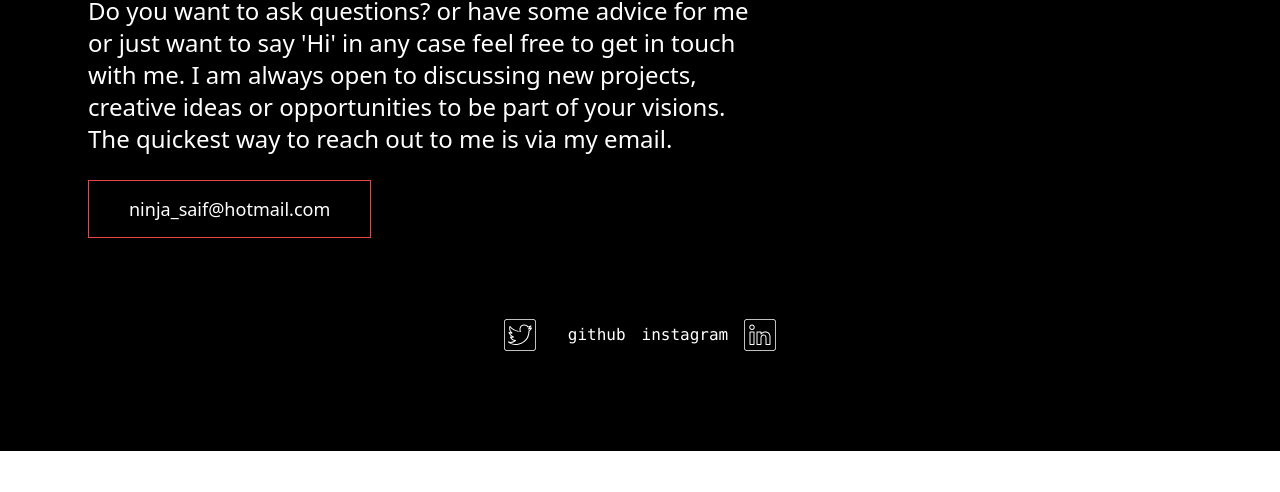
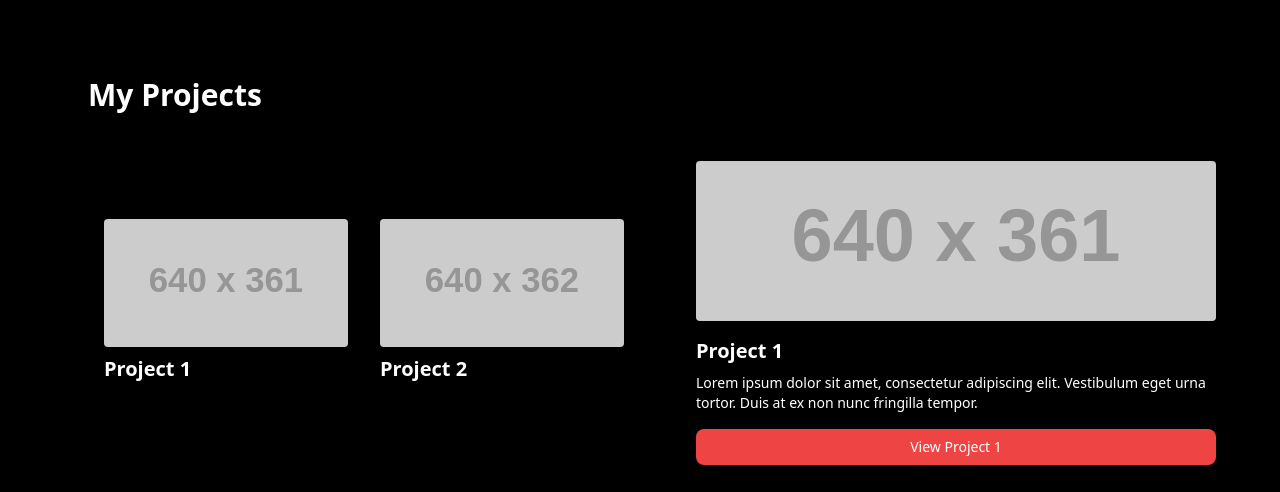
Before and after one commit to Saif8599/SaifMuhamad.com, a Next.js app: page / in a window 1280 px wide. Shown: the part 6101-6593 px from the top of the page. Before the commit the page ends 6552 px from the top, so only its background shows below. Built offline with nearby package versions, Linux system fonts and the light colour scheme.

Commit message:
Add ProjectsBlock and small changes

```diff
--- a/src/features/blocks/contact/ContactBlock.tsx
+++ b/src/features/blocks/contact/ContactBlock.tsx
@@ -17,15 +17,18 @@ const ContactBlock = (props: ContactBlockProps) => {
   const { title, description, buttonText } = data;
 
   return (
-    <div className={`${className}`} {...restProps}>
-      <section className=" px-4 md:p-12" id="contact">
+    <div className={`${className} `} {...restProps}>
+      <section className="px-4 md:p-12" id="contact">
         <div className="container md:ml-10 mx-auto">
           <h2 className="text-3xl font-bold mb-8">{title}</h2>
           <div className="max-w-2xl text-white-1">
-          <RichText className="text-lg md:text-2xl mb-10" html={description} />
+            <RichText
+              className="text-lg md:text-2xl mb-10"
+              html={description}
+            />
             {buttonText && (
               <a
-                href="mailto:ninja_saif@hotmail.com"
+                href="mailto:SaifzMuhamad@gmail.com"
                 className="px-10 py-4 text-lg font-medium text-inherit border border-red-500 hover:bg-red-500 hover:text-white transition-all duration-500"
               >
                 {buttonText}
--- a/src/features/blocks/hero-section/HeroSection.tsx
+++ b/src/features/blocks/hero-section/HeroSection.tsx
@@ -45,7 +45,7 @@ const HeroSection = (props: HeroSectionProps) => {
               )}
               <div className="md:w-1/2 ml-4 md:mt-4">
                 {title && (
-                  <h1 className="text-6xl inline md:block md:text-left md:text-8xl font-semibold my-10 md:mb-4">
+                  <h1 className="text-5xl inline md:block md:text-left md:text-8xl font-semibold my-10 md:mb-4">
                     <TypeAnimation
                       sequence={[
                         title, // Types the 'title' prop
@@ -67,7 +67,7 @@ const HeroSection = (props: HeroSectionProps) => {
                   <div className="mt-10 mb-10 text-center md:text-left">
                     <a
                       href="#contact"
-                      className="inline-block px-10 py-1 text-lg font-medium text-inherit border border-red-700 relative bg-red-500 hover:-scale-105 transition-all duration-500"
+                      className="inline-block px-10 py-1 text-lg font-medium text-inherit border border-red-700 relative bg-red-500 hover:scale-105 transition-all duration-500"
                     >
                       {buttonText}
                     </a>
--- a/src/features/blocks/navbar/NavbarBlock.tsx
+++ b/src/features/blocks/navbar/NavbarBlock.tsx
@@ -70,6 +70,12 @@ const NavbarBlock: React.FC<NavbarProps> = () => {
             About
           </a>
           <a
+            href="/#projects"
+            className="block mt-4 lg:inline-block lg:mt-0 hover:text-white px-4 py-1 rounded mr-2 border-red-500 transition-all duration-500"
+          >
+            Projects
+          </a>
+          <a
             href="/#contact"
             className="block mt-4 lg:inline-block lg:mt-0 hover:text-white px-4 py-1 rounded mr-2 border-red-500 transition-all duration-500"
           >
--- /dev/null
+++ b/src/features/blocks/project/ProjectsBlock.tsx
@@ -0,0 +1,85 @@
+import React, { useState } from "react";
+import RichText from "../../ui/typography/rich-text/RichText";
+
+export interface ProjectsBlock {
+  title: string;
+  description: string;
+  link: string;
+  linkText: string;
+  image?: string;
+}
+
+export interface ProjectsBlockProps
+  extends React.HTMLAttributes<HTMLDivElement> {
+  projects: ProjectsBlock[];
+}
+
+const ProjectsBlock = (props: ProjectsBlockProps) => {
+  const { projects, className = "", ...restProps } = props;
+
+  const [selectedProject, setSelectedProject] = useState<ProjectsBlock | null>(
+    projects[0]
+  );
+
+  const handleProjectSelection = (project: ProjectsBlock) => {
+    setSelectedProject(project);
+  };
+
+  return (
+    <div className={`${className}`} {...restProps}>
+      <div className="min-h-screen flex justify-center items-center">
+        <section className="px-4 md:p-12 ml-0 md:ml-10" id="projects">
+          <h2 className="text-3xl font-bold mb-8">My Projects</h2>
+          <div className="mx-auto flex flex-col md:flex-row gap-10 items-center">
+            <div className="w-full md:w-1/2 flex flex-wrap">
+              {projects.map((project, index) => (
+                <div
+                  key={index}
+                  className="mb-4 w-full md:w-1/2 rounded-lg shadow-md p-4 cursor-pointer"
+                  onClick={() => handleProjectSelection(project)}
+                >
+                  <div className="mb-2">
+                    <img
+                      src={project.image}
+                      alt={project.title}
+                      className="w-full h-32 object-cover rounded"
+                    />
+                  </div>
+                  <h2 className="text-xl font-bold mb-2">{project.title}</h2>
+                </div>
+              ))}
+            </div>
+            <div className="w-full md:w-1/2">
+              {selectedProject && (
+                <div className=" rounded-lg shadow-md p-4">
+                  <img
+                    src={selectedProject.image}
+                    alt={selectedProject.title}
+                    className="w-full mb-4 h-40 object-cover rounded"
+                  />
+                  <h2 className="text-xl font-bold mb-2">
+                    {selectedProject.title}
+                  </h2>
+                  <RichText
+                    className="text-sm"
+                    html={selectedProject.description}
+                  />
+                  {selectedProject.linkText && (
+                    <a
+                      href={selectedProject.link}
+                      className="block mt-4 px-4 py-2 text-sm font-medium text-white bg-red-500 rounded-lg text-center hover:bg-red-600 transition-all duration-300"
+                    >
+                      {selectedProject.linkText}
+                    </a>
+                  )}
+                </div>
+              )}
+            </div>
+          </div>
+        </section>
+      </div>
+    </div>
+  );
+};
+
+export default ProjectsBlock;
--- a/src/pages/index.tsx
+++ b/src/pages/index.tsx
@@ -6,6 +6,7 @@ import FooterBlock from "../features/blocks/footer/FooterBlock";
 import ContactBlock from "../features/blocks/contact/ContactBlock";
 import AboutBlock from "../features/blocks/about/AboutBlock";
 import ScrollLinkedWordTyper from "../features/scrollytelling/ScrollLinkedWordTyper";
+import ProjectsBlock from "../features/blocks/project/ProjectsBlock";
 
 const Index: React.FC = () => {
   return (
@@ -15,7 +16,7 @@ const Index: React.FC = () => {
           className="bg-black text-white font-mono"
           text="Fuck the money, never leave your people behind. It's never love, no matter what you try."
         />
-        <NavbarBlock/>
+        <NavbarBlock />
         <HeroSection
           data={{
             title: "Saif Muhamad",
@@ -51,16 +52,36 @@ const Index: React.FC = () => {
             imageUrl: "https://placebear.com/g/600/300",
           }}
         />
+        <ProjectsBlock
+          className="bg-black text-white"
+          projects={[
+            {
+              title: "Project 1",
+              description:
+                "Lorem ipsum dolor sit amet, consectetur adipiscing elit. Vestibulum eget urna tortor. Duis at ex non nunc fringilla tempor.",
+              link: "",
+              linkText: "View Project 1",
+              image: "http://via.placeholder.com/640x361",
+            },
+            {
+              title: "Project 2",
+              description:
+                "Lorem ipsum dolor sit amet, consectetur adipiscing elit. Vestibulum eget urna tortor. Duis at ex non nunc fringilla tempor.",
+              link: "",
+              linkText: "View Project 2",
+              image: "http://via.placeholder.com/640x362",
+            },
+          ]}
+        />
         <ContactBlock
           className="bg-black text-white"
           data={{
             title: "Get in Touch",
-            description:
-              `Do you want to ask questions? or have some advice for me or just want to say 'Hi'
+            description: `Do you want to ask questions? or have some advice for me or just want to say 'Hi'
               in any case feel free to get in touch with me.
               I am always open to discussing new projects, creative ideas or opportunities to be part of your visions.
               The quickest way to reach out to me is via my email.`,
-            buttonText: "ninja_saif@hotmail.com",
+            buttonText: "SaifzMuhamad@gmail.com",
           }}
         />
         <FooterBlock className="bg-black text-white font-mono" />
--- a/src/pages/login.tsx
+++ b/src/pages/login.tsx
@@ -5,7 +5,7 @@ const Login = () => {
   const [password, setPassword] = useState("");
 
   const handleLogin = () => {
-    // Handle login logic here
+    alert("You cant pass");
   };
 
   return (
```
Also changed, not shown: 1 other file (tests, documents, lock files or other folders).
